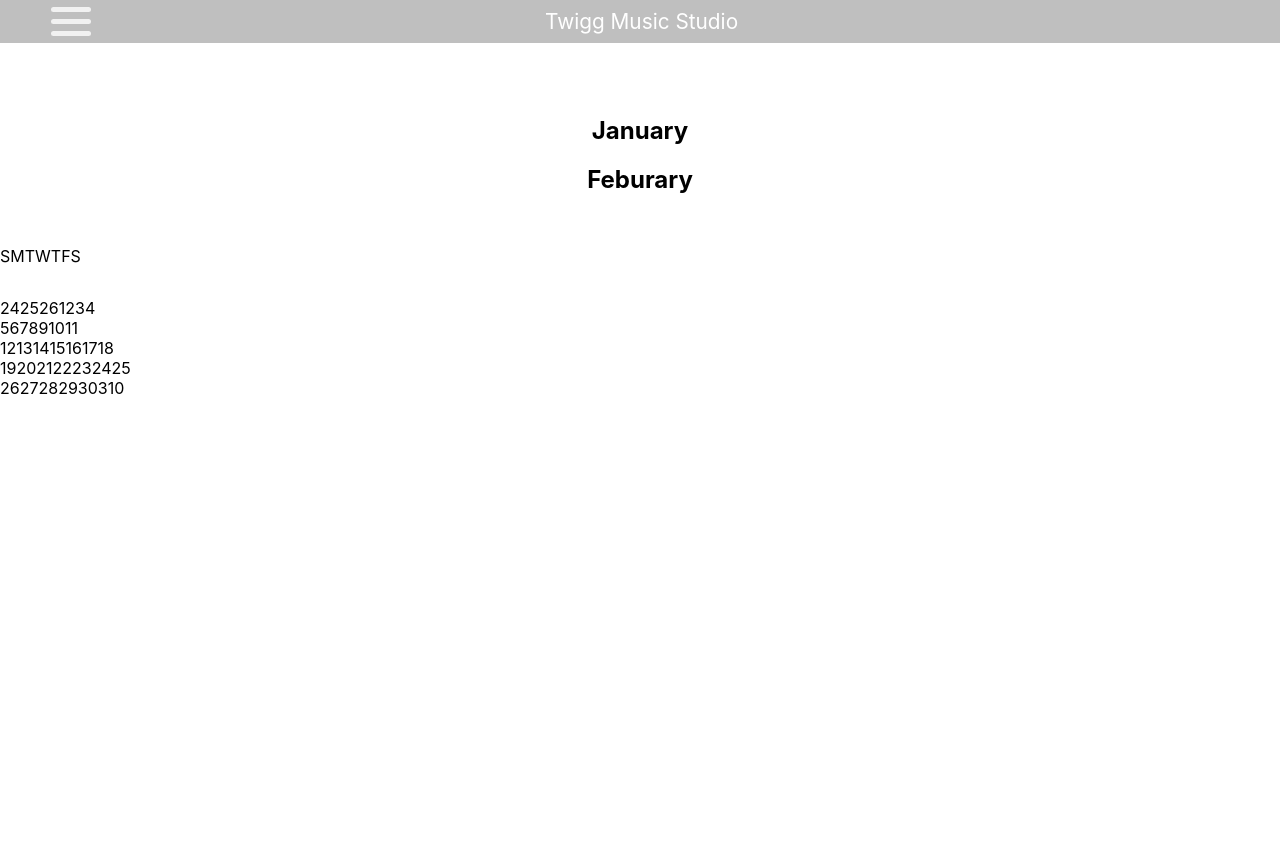
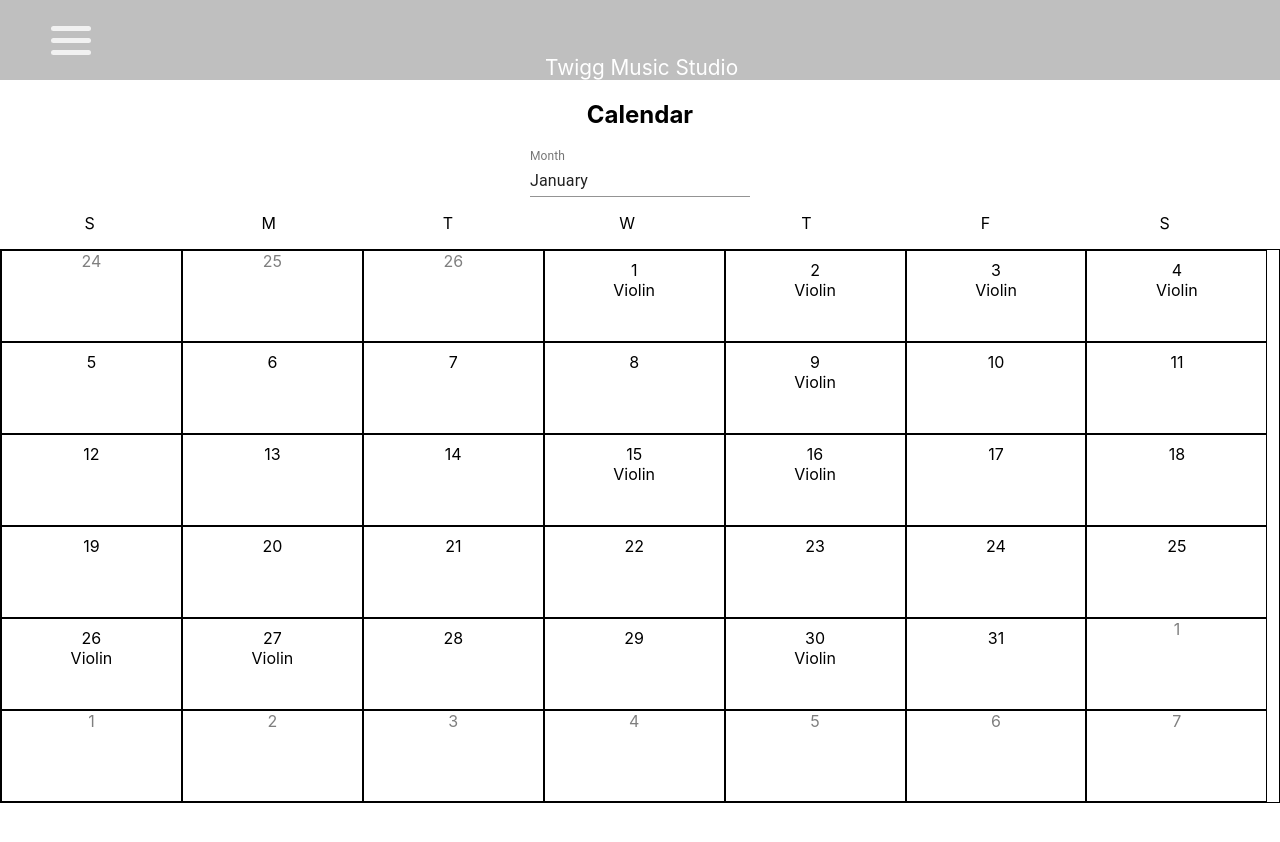
Before and after one commit to Haon1919/tms-frontend, a React (Create React App) app: page /Calendar in a window 1280 px wide. Shown: the top 842 px of the page. Built offline with nearby package versions, Linux system fonts and the light colour scheme.

Commit message:
Got the repository battle ready

```diff
--- a/src/App.tsx
+++ b/src/App.tsx
@@ -62,9 +62,9 @@ const App: React.FC = () => {
           <Route path="/Blog" component={Blog} />
           <Route path="/AgreementDocs" component={AgreementDocs} />
           <Route path="/About" component={About} />
-          <Route path="/Lesson" component={Lesson} />
+          <Route path="/Lesson/:lessonId" component={Lesson} />
           <Route path="/Resources" component={Resources} />
-          <Route path="/SchedualLesson" component={SchedualLesson} />
+          <Route path="/SchedualLesson/:date?" component={SchedualLesson} />
           <Route path="/Services" component={Services} />
           <Route path="/Settings" component={Settings} />
           <Route path="/Wallet" component={Wallet} />
--- a/src/pages/Calendar.tsx
+++ b/src/pages/Calendar.tsx
@@ -1,15 +1,77 @@
-import React, {useState} from 'react'
+import React, {useState, useRef, createRef, useEffect} from 'react'
+import {Link} from 'react-router-dom';
 import styles from '../styles/Calendar.module.scss';
 import moment from 'moment';
+import {
+    MuiPickersUtilsProvider,
+    DatePicker
+} from '@material-ui/pickers';
+import DateFnsUtils from '@date-io/date-fns';
+
+type lesson = {
+    lessonId : number,
+    startTime : string,
+    type: string
+}
+
+const getLessonDates = () => {
+    let id = 1;
+    let lessons : lesson[] = [];
+    let currentDate = moment();
+    for(let x = 0; x < currentDate.daysInMonth(); x++) {
+        let addLesson = Math.round(Math.random());
+        if(addLesson) {
+            let startTime;
+            if(x <= currentDate.day()) {
+                startTime = currentDate.subtract(currentDate.day() - x, "days").format("");
+
+            } else {
+                startTime = currentDate.add(currentDate.daysInMonth() - currentDate.month(), "days").format("");
+            }
+            lessons.push(
+                {
+                    lessonId: id++,
+                    startTime: startTime,
+                    type: "Violin"
+                }
+            );
+        }
+    }
+    return lessons;
+};
+
+const fetchLesson = (lessons : lesson[], day : number) => {
+    const cd = moment();
+    if(cd.date() <= day){
+        for(let lesson of lessons) {
+            if(moment(lesson.startTime).date() === cd.subtract(cd.date() - day, "days").date()) {
+                return lesson;
+            }
+        }
+    } else {
+        for(let lesson of lessons) {
+            if(moment(lesson.startTime).date() === cd.add(cd.daysInMonth() - day, "days").date()) {
+                return lesson;
+            }
+        }
+    }
+    return null;
+}
 
 export const Calendar: React.FC = () => {
     const [monthInView, setMonthInView] = useState(moment());
+    const [lessons, setLessons] = useState<lesson[]>([]);
 
-    const renderCalendar = () => {
-        const daysInMonth = monthInView.daysInMonth();
-        const daysInPreviousMonth = monthInView.subtract(1, "month").daysInMonth();
+    useEffect(() => {
+        setLessons(getLessonDates())
+    }, [])
+
+    const renderCalendar = (month: any) => {
+        const daysInMonth = month.daysInMonth();
+        const daysInPreviousMonth = month.subtract(1, "month").daysInMonth();
         const indexOfFirstDayInMonth = moment().startOf("month").day();
         const daysInWeek = 7;
+        let id = 1;
 
         let calendarRows = [];
         let rowElements = [];
@@ -17,7 +79,7 @@ export const Calendar: React.FC = () => {
         if(!calendarRows.length) {
             while(rowElements.length !== indexOfFirstDayInMonth) {
                 rowElements.push(
-                    <li>
+                    <li className = {styles.non_targt_date} key={id++}>
                         {daysInPreviousMonth - (daysInWeek - rowElements.length)}
                     </li>
                 )
@@ -27,47 +89,76 @@ export const Calendar: React.FC = () => {
         for(let x = 0; x < daysInMonth; x++) {
             if(rowElements.length === daysInWeek) {
                 calendarRows.push(
-                    <ul className={styles.calendar_row}>
+                    <ul key={id++} className={styles.calendar_row}>
                         {rowElements}
                     </ul>
                     );
                 rowElements = [];
             }
+            let lesson = fetchLesson(lessons, x);
             rowElements.push(
-                <li>
-                    {x + 1}
+                <li key={id++}>
+                    <Link to = {lesson === null ? `/SchedualLesson/${moment().date(x).format("")}` : `/Lesson/${lesson.lessonId}`}>
+                        {x + 1}
+                        {lesson !== null &&
+                            <span>{lesson.type}</span>
+                        }
+                    </Link>
+
                 </li>
             );
         }
 
         if(rowElements.length < daysInWeek) {
-            for(let x = 0; x < daysInWeek - rowElements.length; x ++) {
+            let dayCounter = 1;
+            while(rowElements.length !== daysInWeek){
                 rowElements.push(
-                    <li>
-                        {x}
+                    <li className = {styles.non_targt_date} key={id++}>
+                        {dayCounter++}
                     </li>
                 )
             }
         }
 
         calendarRows.push(
-            <ul className={styles.calendar_row}>
+            <ul key={id++} className={styles.calendar_row}>
                 {rowElements}
-            </ul>);
+            </ul>
+        );
+        rowElements = []
 
+        if(calendarRows.length < 6) {
+            for(let x = 0; x < daysInWeek; x ++) {
+                rowElements.push(
+                    <li className = {styles.non_targt_date} key={id++}>
+                        {x+1}
+                    </li>
+                )
+            }
+            calendarRows.push(
+                <ul key={id++} className={styles.calendar_row}>
+                    {rowElements}
+                </ul>
+            );
+        }
         return calendarRows;
     }
 
     return (
         <section className={styles.calendar}>
-            <ul className={styles.month_list}>
-                <li>
-                    <h1>January</h1>
-                </li>
-                <li>
-                    <h1>Feburary</h1>
-                </li>
-            </ul>
+            <h1>Calendar</h1>
+            <MuiPickersUtilsProvider utils={DateFnsUtils}>
+                <DatePicker
+                    views={["month"]}
+                    label="Month"
+                    value={new Date(monthInView.toString())}
+                    onChange={(date : any) => {
+                        if (date !== null) setMonthInView(date)
+                    }}
+                    format="MMMM"
+                    disableToolbar={true}
+                />
+            </MuiPickersUtilsProvider>
             <ul className={styles.day_list}>
                 <li>S</li>
                 <li>M</li>
@@ -77,62 +168,10 @@ export const Calendar: React.FC = () => {
                 <li>F</li>
                 <li>S</li>
             </ul>
-            <ul className={styles.calendar}>
-                {renderCalendar()}
-                {/* <ul className={styles.calendar_row}>
-                    <li>1</li>
-                    <li>2</li>
-                    <li>3</li>
-                    <li>4</li>
-                    <li>5</li>
-                    <li>1</li>
-                    <li>1</li>
+            <ul className={styles.calendar_container}>
+                <ul className={styles.month}>
+                    {renderCalendar(moment(monthInView))}
                 </ul>
-                <ul className={styles.calendar_row}>
-                    <li>1</li>
-                    <li>1</li>
-                    <li>1</li>
-                    <li>1</li>
-                    <li>1</li>
-                    <li>1</li>
-                    <li>1</li>
-                </ul>
-                <ul className={styles.calendar_row}>
-                    <li>1</li>
-                    <li>1</li>
-                    <li>1</li>
-                    <li>1</li>
-                    <li>1</li>
-                    <li>1</li>
-                    <li>1</li>
-                </ul>
-                <ul className={styles.calendar_row}>
-                    <li>1</li>
-                    <li>1</li>
-                    <li>1</li>
-                    <li>1</li>
-                    <li>1</li>
-                    <li>1</li>
-                    <li>1</li>
-                </ul>
-                <ul className={styles.calendar_row}>
-                    <li>1</li>
-                    <li>1</li>
-                    <li>1</li>
-                    <li>1</li>
-                    <li>1</li>
-                    <li>1</li>
-                    <li>1</li>
-                </ul>
-                <ul className={styles.calendar_row}>
-                    <li>1</li>
-                    <li>1</li>
-                    <li>1</li>
-                    <li>1</li>
-                    <li>1</li>
-                    <li>1</li>
-                    <li>1</li>
-                </ul> */}
             </ul>
         </section>
     );
--- a/src/pages/Lesson.tsx
+++ b/src/pages/Lesson.tsx
@@ -1,9 +1,47 @@
 import React from 'react'
+import { useParams, Link } from 'react-router-dom';
+import { KeyboardTimePicker, MuiPickersUtilsProvider } from '@material-ui/pickers';
+import DateFnsUtils from '@date-io/date-fns';
+import styles from '../styles/Lesson.module.scss';
+
 
 export const Lesson : React.FC= () => {
+    let {lessonId} = useParams();
     return (
-        <section>
-
+        <section className={styles.lesson}>
+            <h1>Lesson</h1>
+            <div>
+            <MuiPickersUtilsProvider utils={DateFnsUtils}>
+                <KeyboardTimePicker
+                    label="Start Time"
+                    placeholder="08:00 AM"
+                    mask="__:__ _M"
+                    value={new Date()}
+                    onChange={date => console.log("dateChanged")}
+                />
+                <KeyboardTimePicker
+                    label="EndTime Time"
+                    placeholder="08:00 AM"
+                    mask="__:__ _M"
+                    value={new Date()}
+                    onChange={date => console.log("dateChanged")}
+                />
+            </MuiPickersUtilsProvider>
+            </div>
+            <h2>Homework</h2>
+            <ul className={styles.homework_items}>
+                <li>
+                    Homework item 1
+                </li>
+                <li>
+                    Homework item 2
+                </li>
+                <li>
+                    Homework item 3
+                </li>
+            </ul>
+            <button className={styles.cancel_lesson}>Cancel Lesson</button>
+            <Link to ="/Calendar">View All Lessons</Link>
         </section>
     );
 }
--- a/src/pages/SchedualLesson.tsx
+++ b/src/pages/SchedualLesson.tsx
@@ -1,9 +1,57 @@
-import React from 'react'
+import React from 'react';
+import {useParams} from 'react-router-dom';
+import {
+    MuiPickersUtilsProvider,
+    DatePicker,
+    KeyboardTimePicker
+} from '@material-ui/pickers';
+import DateFnsUtils from '@date-io/date-fns';
+import moment from 'moment';
+import styles from '../styles/SchedualLesson.module.scss';
+import {useHistory, Link} from 'react-router-dom';
 
 export const SchedualLesson : React.FC= () => {
+    let {date} = useParams();
+
+    let history = useHistory();
+
+    const handelLessonCreation = () => {
+        history.push("/Calendar");
+    }
     return (
-        <section>
+        <section className={styles.schedual_lesson}>
+            <h1>Schedual Lesson</h1>
+            <MuiPickersUtilsProvider utils={DateFnsUtils}>
+                <DatePicker
+                    onChange={()=>console.log("hello")}
+                    label="Lesson date"
+                    value={moment(date)}
+                    format="dd/MM/yyyy"
+                    disableToolbar={true}
+                    disabled={true}
+                />
+            <KeyboardTimePicker
+                label="Start Time"
+                placeholder="08:00 AM"
+                mask="__:__ _M"
+                value={new Date()}
+                onChange={date => console.log("dateChanged")}
+            />
 
+            <KeyboardTimePicker
+                label="End Time"
+                placeholder="08:00 AM"
+                mask="__:__ _M"
+                value={new Date()}
+                onChange={date => console.log("dateChanged")}
+            />
+            </MuiPickersUtilsProvider>
+
+            <label>Cost</label>
+            <p>$10.00</p>
+
+            <button onClick={handelLessonCreation} className={styles.create_lesson}>Create Lesson</button>
+            <Link to ="/Calendar">Cancel</Link>
         </section>
     );
 }
--- a/src/styles/Calendar.module.scss
+++ b/src/styles/Calendar.module.scss
@@ -1,14 +1,46 @@
+.calendar {
+    height: 100vh;
+}
+
+.month_list {
+    overflow: scroll;
+    min-height: 8%;
+}
 .day_list {
+    li {
+        width: 14%;
+    }
     display: flex;
     flex-direction: row;
 }
 
-.calendar {
+.calendar_container {
+    height: 69vh;
+}
+
+.month {
     display: flex;
     flex-direction: column;
+    border: 1px solid black;
+    height: 100%;
 }
 
 .calendar_row {
+    li {
+        a {
+            display: flex;
+            flex-direction: column;
+            height: 100%;
+        }
+        border: 1px solid black;
+        width: 14%;
+        overflow: hidden;
+    }
     display: flex;
     flex-direction: row;
+    height: 17%
 }
+
+.non_targt_date {
+    color: rgba($color: #000000, $alpha: .5);
+}
--- a/src/styles/Header.module.scss
+++ b/src/styles/Header.module.scss
@@ -96,6 +96,7 @@ button span, button img {
     top: 10vh;
     display: flex;
     flex-direction: row;
+    z-index: 1;
 }
 
 .menu_pane a {
--- a/src/styles/Lesson.module.scss
+++ b/src/styles/Lesson.module.scss
@@ -0,0 +1,17 @@
+.lesson {
+    display: flex;
+    flex-direction: column;
+  }
+
+  .cancel_lesson {
+    background-color: #5199a8;
+    color: white;
+    width: 85vw;
+    height: 6vh;
+    margin-top: 2%;
+    align-self: center;
+  }
+
+  a {
+      margin-top: 5%;
+  }
```
Also changed, not shown: src/pages/LessonManagement.tsx (added, +13 -0 lines), src/pages/Login.tsx (+20 -4 lines), src/styles/SchedualLesson.module.scss (+13 -0 lines).
